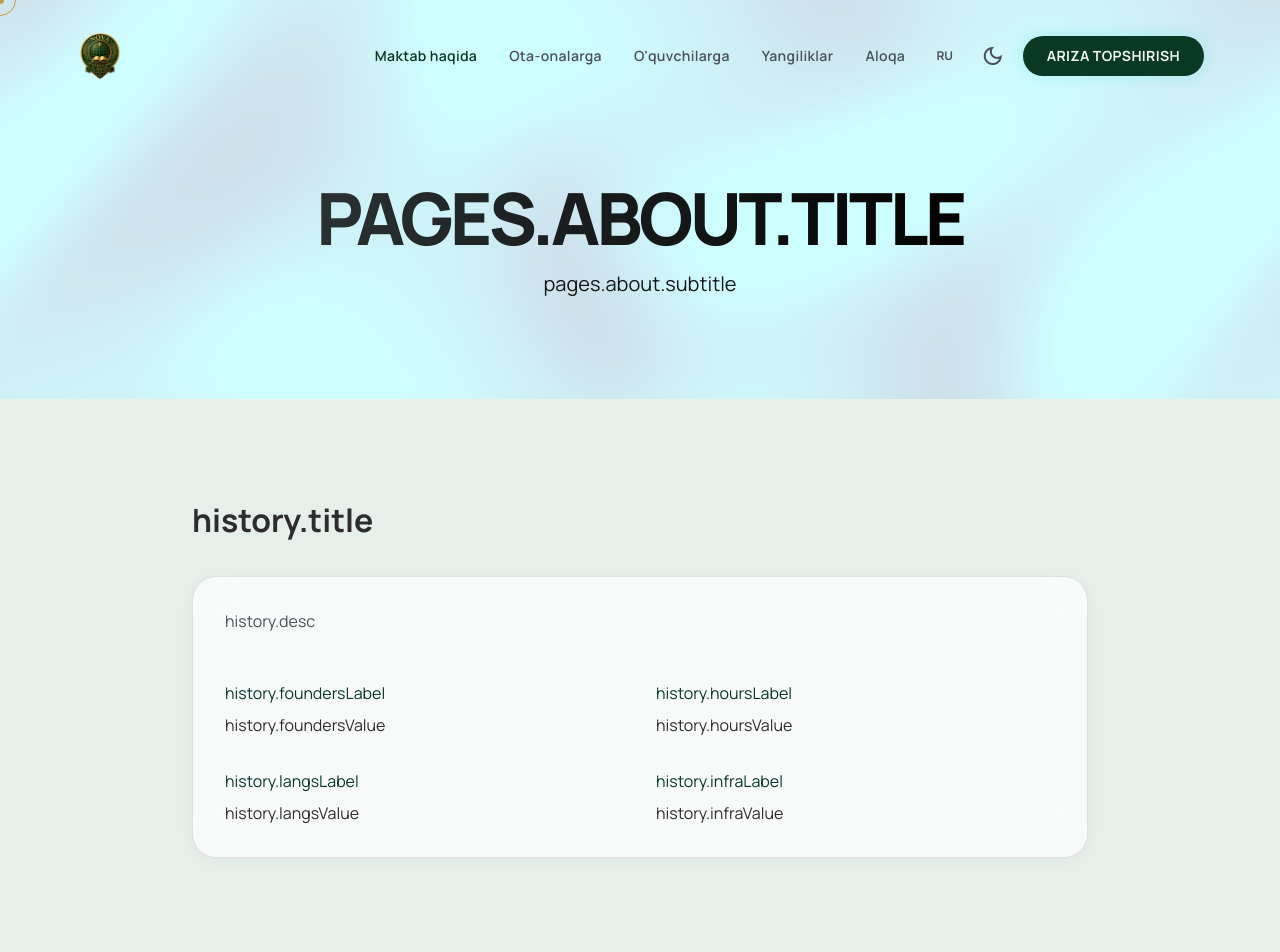
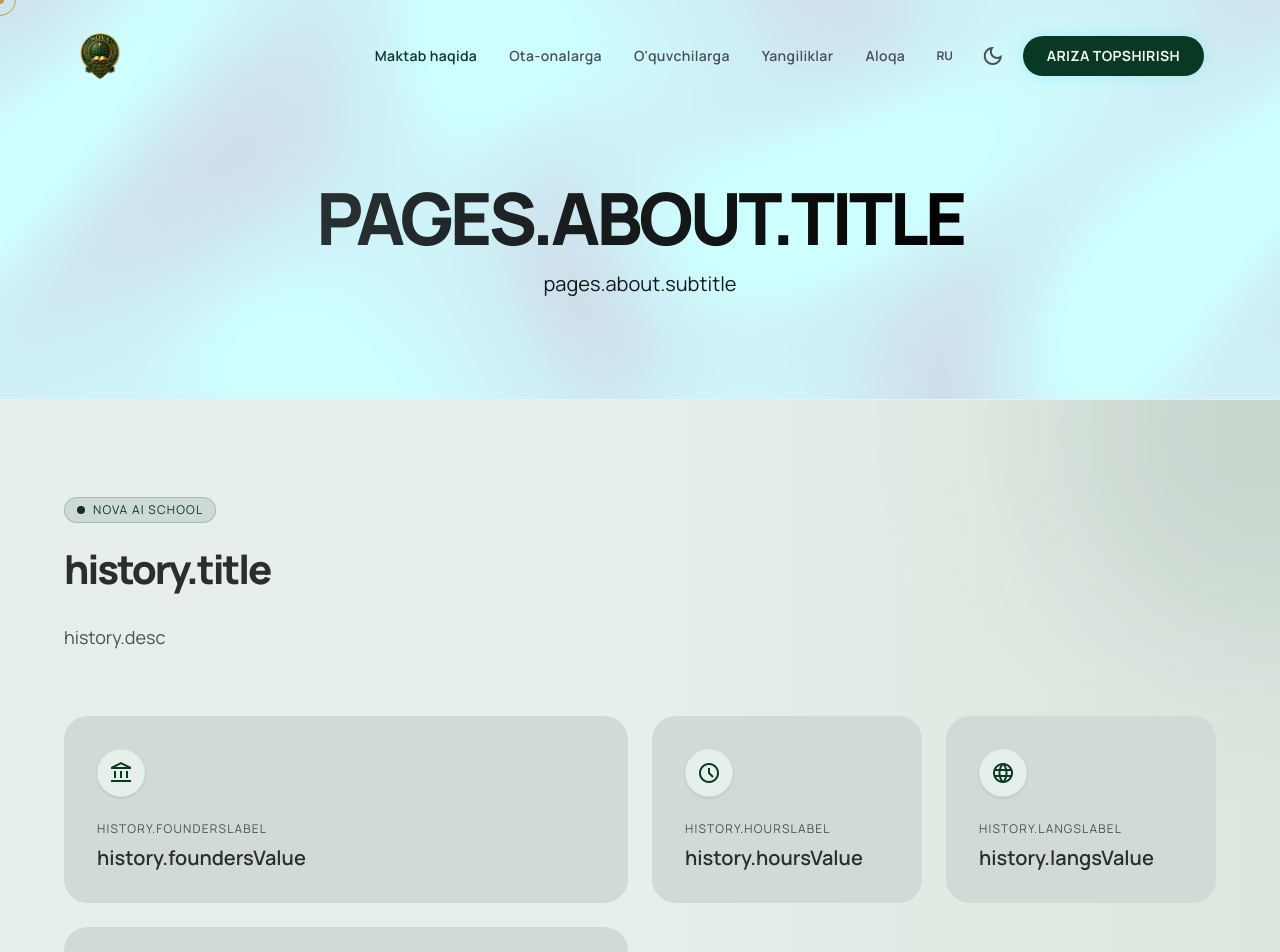
Before and after one commit to XayrulloWeb/nova, a React (Vite) app: page /about in a window 1280 px wide. Shown: the top 952 px of the page. Built offline with nearby package versions, Linux system fonts and the light colour scheme; no server answers.

Commit message:
feat: redesign school history section

```diff
--- a/src/components/SchoolHistory.jsx
+++ b/src/components/SchoolHistory.jsx
@@ -1,35 +1,84 @@
 import React from 'react';
 import { useTranslation } from 'react-i18next';
+import { motion } from 'framer-motion';
 
 export default function SchoolHistory() {
   const { t } = useTranslation();
+
+  const containerVariants = {
+    hidden: { opacity: 0 },
+    show: {
+      opacity: 1,
+      transition: { staggerChildren: 0.15 }
+    }
+  };
+
+  const itemVariants = {
+    hidden: { opacity: 0, y: 30 },
+    show: { opacity: 1, y: 0, transition: { type: "spring", stiffness: 300, damping: 24 } }
+  };
+
+  const infoCards = [
+    { id: 'founders', icon: 'account_balance', label: t('history.foundersLabel'), value: t('history.foundersValue'), colSpan: "md:col-span-2" },
+    { id: 'hours', icon: 'schedule', label: t('history.hoursLabel'), value: t('history.hoursValue'), colSpan: "md:col-span-1" },
+    { id: 'langs', icon: 'language', label: t('history.langsLabel'), value: t('history.langsValue'), colSpan: "md:col-span-1" },
+    { id: 'infra', icon: 'architecture', label: t('history.infraLabel'), value: t('history.infraValue'), colSpan: "md:col-span-2" }
+  ];
+
   return (
-    <section className="py-24 px-margin-mobile md:px-margin-desktop bg-surface-container">
-      <div className="max-w-4xl mx-auto">
-        <h2 className="text-[32px] md:text-headline-lg font-bold text-on-surface mb-8">{t('history.title')}</h2>
-        <div className="glass-card p-8 rounded-3xl">
-          <p className="text-body-lg text-on-surface-variant mb-6 whitespace-pre-line">
+    <section className="py-24 px-margin-mobile md:px-margin-desktop bg-surface-container overflow-hidden relative">
+      {/* Background Decor */}
+      <div className="absolute top-0 right-0 w-1/2 h-full bg-gradient-to-l from-primary/5 to-transparent pointer-events-none"></div>
+      <div className="absolute -top-40 -right-40 w-96 h-96 bg-primary/10 rounded-full blur-[100px] pointer-events-none"></div>
+
+      <div className="max-w-6xl mx-auto relative z-10">
+        <motion.div
+          initial={{ opacity: 0, x: -30 }}
+          whileInView={{ opacity: 1, x: 0 }}
+          viewport={{ once: true, margin: "-100px" }}
+          transition={{ duration: 0.6 }}
+          className="mb-16"
+        >
+          <div className="inline-flex items-center gap-2 px-3 py-1 rounded-full bg-primary/10 text-primary font-label-caps text-xs mb-4 uppercase tracking-widest border border-primary/20">
+            <span className="w-2 h-2 rounded-full bg-primary animate-pulse"></span>
+            NOVA AI School
+          </div>
+          <h2 className="text-[40px] md:text-headline-lg font-extrabold text-on-surface mb-6 tracking-tighter">
+            {t('history.title')}
+          </h2>
+          <p className="text-body-lg text-on-surface-variant max-w-3xl whitespace-pre-line leading-relaxed text-lg">
             {t('history.desc')}
           </p>
-          <div className="grid grid-cols-1 md:grid-cols-2 gap-8 mt-12">
-            <div>
-              <h3 className="font-label-caps text-primary mb-2">{t('history.foundersLabel')}</h3>
-              <p className="text-on-surface">{t('history.foundersValue')}</p>
-            </div>
-            <div>
-              <h3 className="font-label-caps text-primary mb-2">{t('history.hoursLabel')}</h3>
-              <p className="text-on-surface whitespace-pre-line">{t('history.hoursValue')}</p>
-            </div>
-            <div>
-              <h3 className="font-label-caps text-primary mb-2">{t('history.langsLabel')}</h3>
-              <p className="text-on-surface">{t('history.langsValue')}</p>
-            </div>
-            <div>
-              <h3 className="font-label-caps text-primary mb-2">{t('history.infraLabel')}</h3>
-              <p className="text-on-surface">{t('history.infraValue')}</p>
-            </div>
-          </div>
-        </div>
+        </motion.div>
+
+        <motion.div
+          className="grid grid-cols-1 md:grid-cols-4 gap-6"
+          variants={containerVariants}
+          initial="hidden"
+          whileInView="show"
+          viewport={{ once: true, margin: "-50px" }}
+        >
+          {infoCards.map((card) => (
+            <motion.div
+              key={card.id}
+              variants={itemVariants}
+              className={`group relative overflow-hidden p-8 rounded-3xl bg-surface-container-highest border border-outline-variant/30 hover:border-primary/40 transition-colors duration-500 shadow-[inset_0_1px_1px_rgba(255,255,255,0.05)] hover:shadow-xl hover:shadow-primary/5 ${card.colSpan}`}
+            >
+              <div className="absolute inset-0 bg-gradient-to-br from-primary/5 to-transparent opacity-0 group-hover:opacity-100 transition-opacity duration-500"></div>
+
+              <div className="relative z-10 flex flex-col h-full">
+                <div className="w-12 h-12 rounded-2xl bg-surface-container flex items-center justify-center mb-6 shadow-sm border border-outline-variant/20 group-hover:scale-110 group-hover:bg-primary group-hover:text-on-primary transition-all duration-500 ease-out text-primary">
+                  <span className="material-symbols-outlined text-2xl">{card.icon}</span>
+                </div>
+
+                <h3 className="font-label-caps text-on-surface-variant mb-2 text-xs uppercase tracking-widest">{card.label}</h3>
+                <p className="text-on-surface font-semibold text-lg md:text-xl whitespace-pre-line leading-tight">
+                  {card.value}
+                </p>
+              </div>
+            </motion.div>
+          ))}
+        </motion.div>
       </div>
     </section>
   );
```
